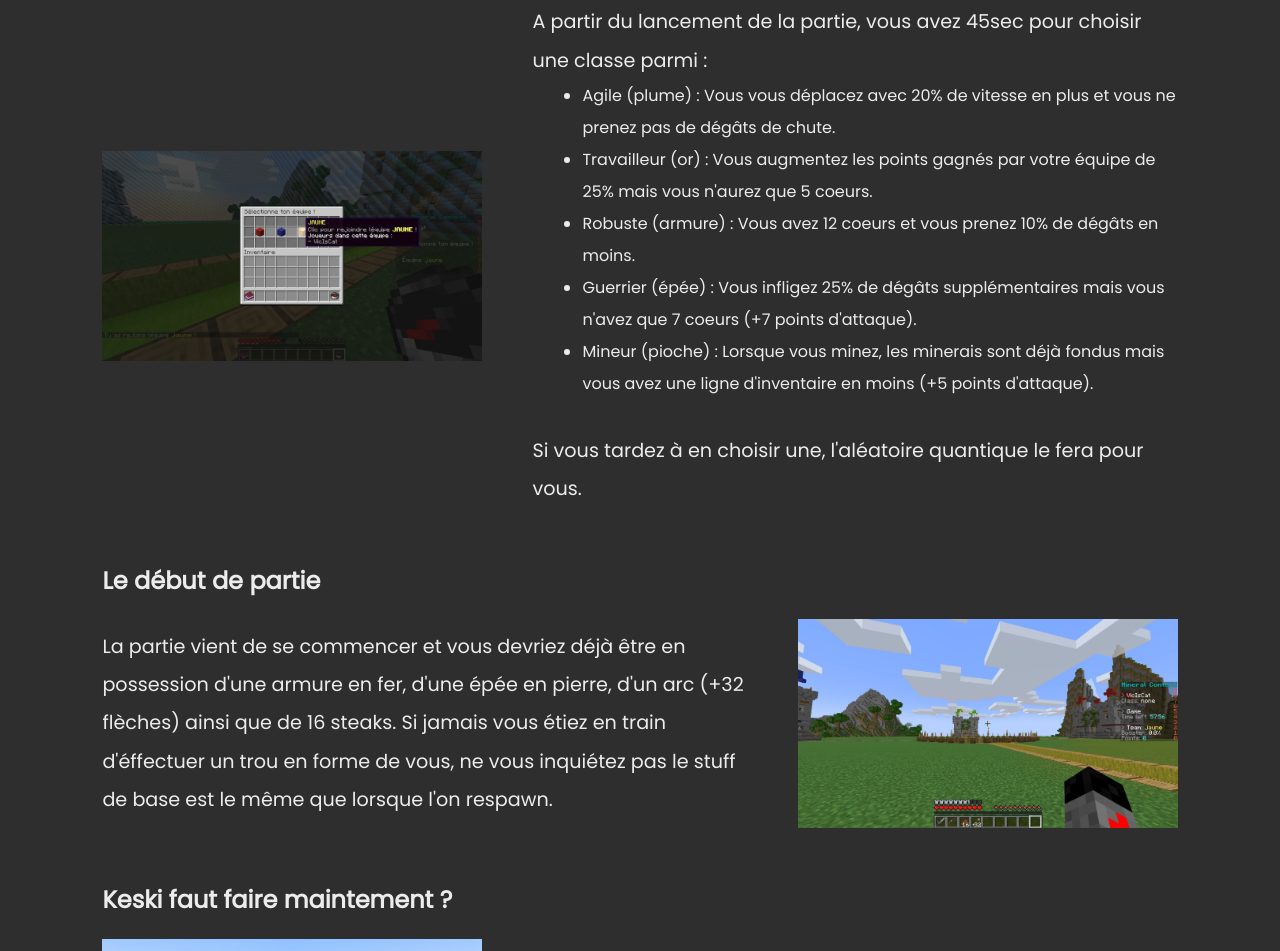
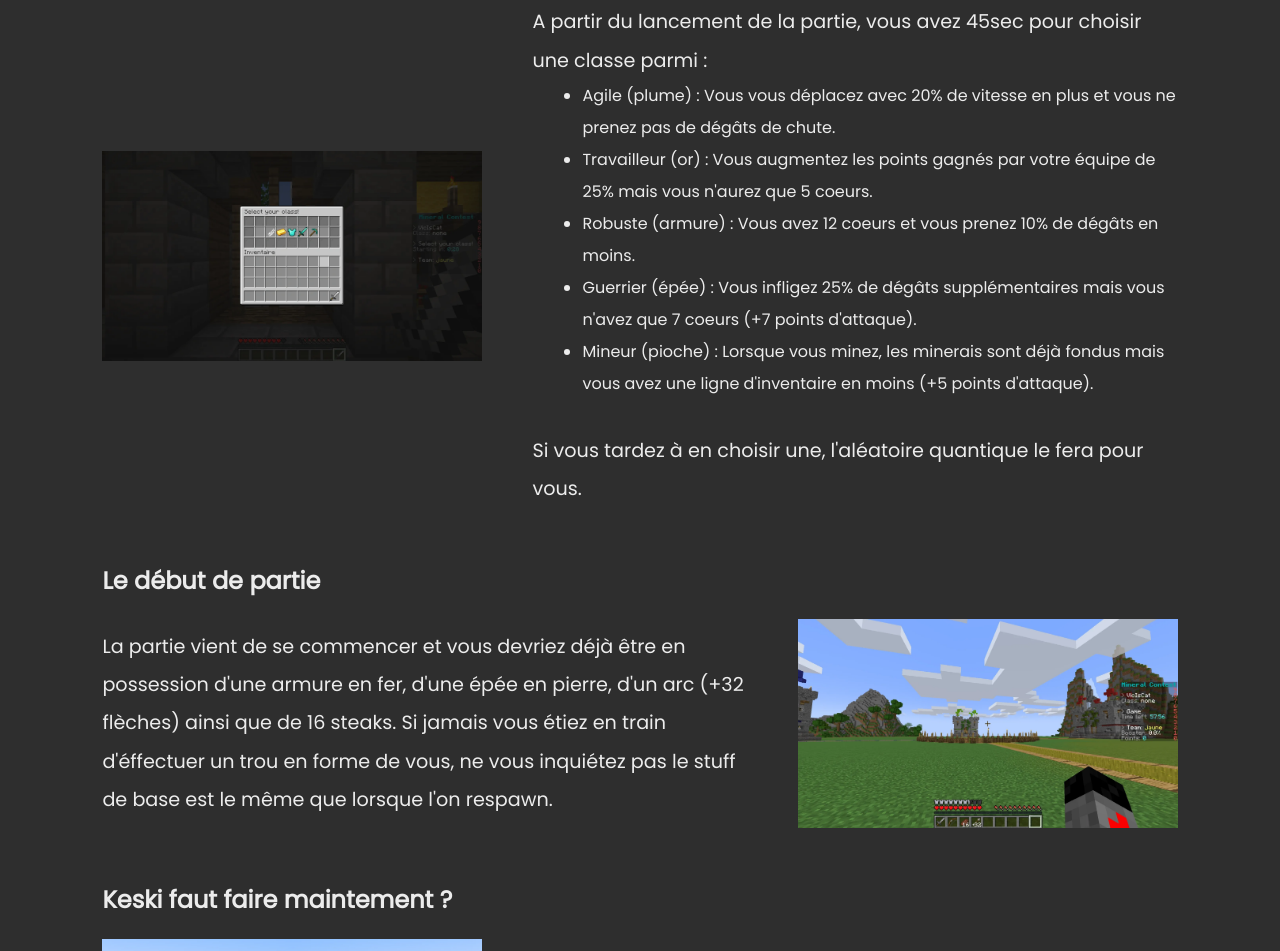
Before and after one commit to viciscat/MineralContest, a plain HTML site: page index.html in a window 1280 px wide. Shown: the part 1509-2460 px from the top of the page. Drawn offline with Linux system fonts and the light colour scheme.

Commit message:
correction image

```diff
--- a/index.html
+++ b/index.html
@@ -74,7 +74,7 @@
 
         <h2>Les classes</h2>
         <div class="box box2n1">
-            <img src="imgs/screenshots/i_select_team.webp">
+            <img src="imgs/screenshots/i_select_class.webp">
             <div>
                 <p>A partir du lancement de la partie, vous avez 45sec pour choisir une classe parmi :</p>
                 <ul>
```
